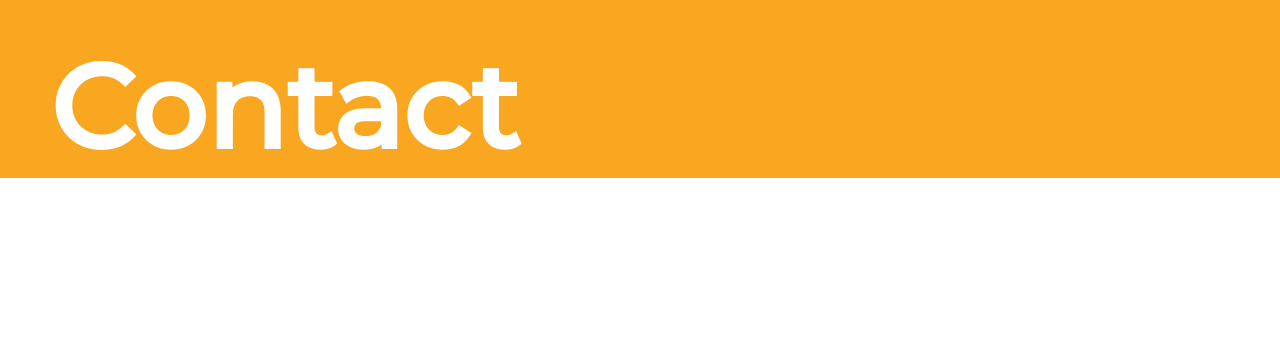
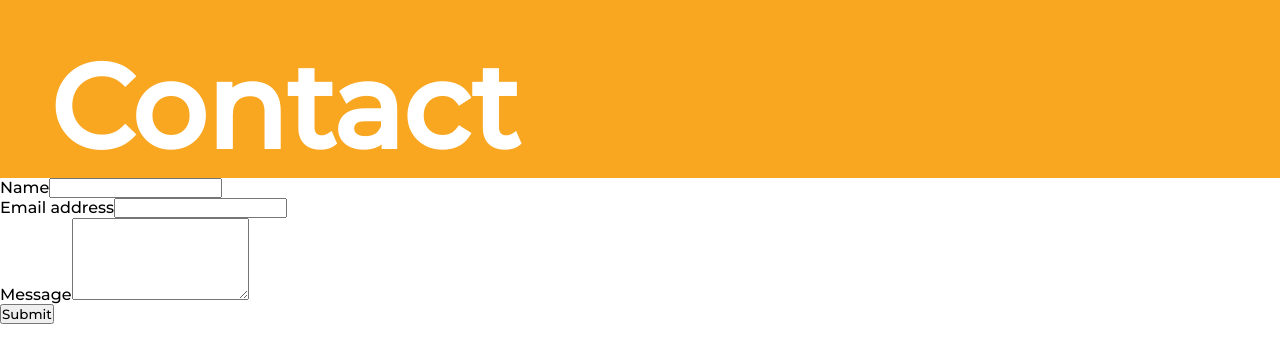
Before and after one commit to Ocoldwell/React-portfolio, a React (Create React App) app: page /contact in a window 1280 px wide. Shown: the part 222-584 px from the top of the page. Built offline with nearby package versions, Linux system fonts and the light colour scheme.

Commit message:
quick fixes

```diff
--- a/package.json
+++ b/package.json
@@ -15,6 +15,7 @@
     "react-responsive-carousel": "^3.2.18",
     "react-router-dom": "^5.2.0",
     "react-scripts": "4.0.3",
+    "react-scroll-to": "*",
     "styled-components": "^5.2.3",
     "web-vitals": "^1.1.1"
   },
--- a/src/components/Contact/Contact.jsx
+++ b/src/components/Contact/Contact.jsx
@@ -1,21 +1,45 @@
-import React from 'react'
+import React from "react";
 import PageContainer from "../../shared/PageContainer";
-import {HeaderContainerMain, HeaderContainerSub} from "../../shared/HeaderContainer";
-import {HeaderMain} from "../../shared/Header";
+import {
+  HeaderContainerMain,
+  HeaderContainerSub,
+} from "../../shared/HeaderContainer";
+import { HeaderMain } from "../../shared/Header";
 
 const Contact = (props) => {
   return (
-    <PageContainer >
-    <HeaderContainerMain>
-      <HeaderMain>
-        Contact
-      </HeaderMain>
-    </HeaderContainerMain>
-    <HeaderContainerSub>
+    <PageContainer>
+      <HeaderContainerMain>
+        <HeaderMain>Contact</HeaderMain>
+      </HeaderContainerMain>
+      <HeaderContainerSub>
+        <form
+          id="contact-form"
+          method="POST"
+        >
+          <div className="form-group">
+            <label htmlFor="name">Name</label>
+            <input type="text" className="form-control" />
+          </div>
+          <div className="form-group">
+            <label htmlFor="exampleInputEmail1">Email address</label>
+            <input
+              type="email"
+              className="form-control"
+              aria-describedby="emailHelp"
+            />
+          </div>
+          <div className="form-group">
+            <label htmlFor="message">Message</label>
+            <textarea className="form-control" rows="5"></textarea>
+          </div>
+          <button type="submit" className="btn btn-primary">
+            Submit
+          </button>
+        </form>
+      </HeaderContainerSub>
+    </PageContainer>
+  );
+};
 
-    </HeaderContainerSub>
-  </PageContainer>
-  )
-}
-
-export default Contact
+export default Contact;
--- a/src/components/Projects/Projects.jsx
+++ b/src/components/Projects/Projects.jsx
@@ -32,7 +32,7 @@ const Projects = () => {
           </div>
           <div>
             <img src={calculator} alt="Calculator Project" />
-            <p className="legend">Portfolio MK1</p>
+            <p className="legend">Calculator Project</p>
           </div>
           <div>
             <img src={ruby} alt="Calculator Project" />
--- a/src/containers/Navigation/style.js
+++ b/src/containers/Navigation/style.js
@@ -12,34 +12,7 @@ export const Nav = styled.nav`
 `;
 export const NavLinksContainer = styled.ul`
   list-style-type: none;
+  height: 50%;
   display: flex;
   flex-direction: column;
 `;
-export const Hamburger = styled.span`
-  display: block;
-  margin: 4px;
-  height: 9px;
-  width: 40px;
-  background: white;
-  border-radius: 9px;
-  :hover {
-    color:black
-  }
-`;
-export const NavButton = styled.input.attrs((props) => ({
-  type: props.type || "input",
-}))`
-  display: none;
-  :checked {
-    ~ #hamburger-icon span:nth-child(1) {
-      transform: rotate(135deg) translate(21px, -13px);
-    }
-    ~ #hamburger-icon span:nth-child(2) {
-      opacity: 0;
-    }
-    ~ #hamburger-icon span:nth-child(3) {
-      transform: rotate(-135deg) translate(3px);
-    }
-  }
-  }
-`;
```
Also changed, not shown: 1 other file (tests, documents, lock files or other folders).
